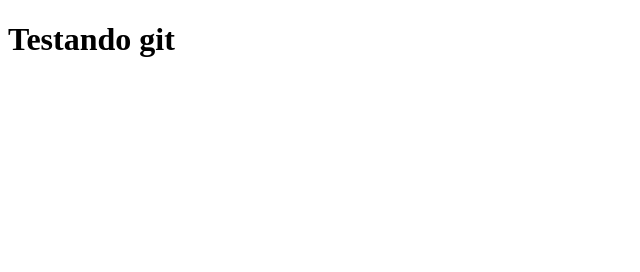
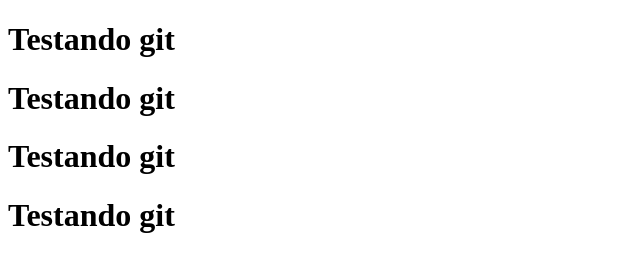
Before and after one commit to EdsonSilva-bot2/Tutorial_git, a plain HTML site: page index.html in a window 1280 px wide. Shown: the whole page, without its empty margins (0-640 px from the left). Drawn offline with Linux system fonts and the light colour scheme.

Commit message:
Multiplicando Títulos

```diff
--- a/index.html
+++ b/index.html
@@ -7,5 +7,8 @@
 </head>
 <body>
     <h1>Testando git</h1>
+    <h1>Testando git</h1>
+    <h1>Testando git</h1>
+    <h1>Testando git</h1>
 </body>
 </html>
```
